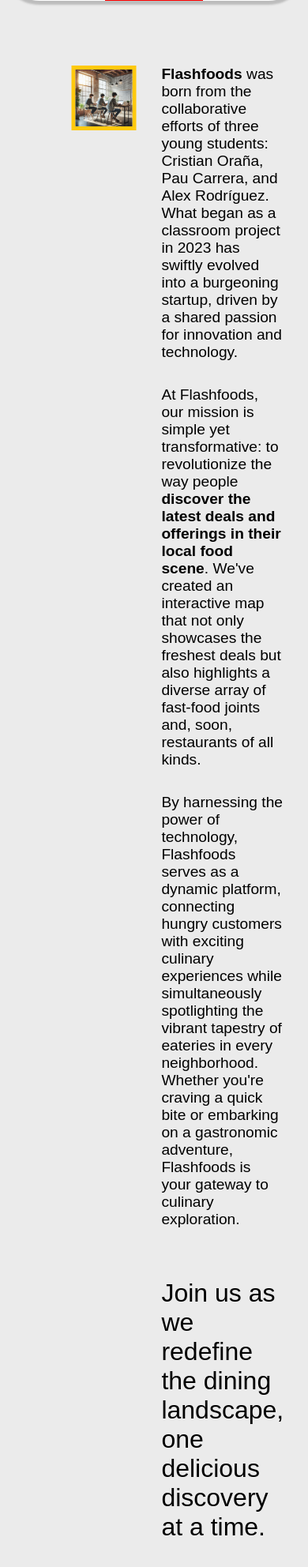
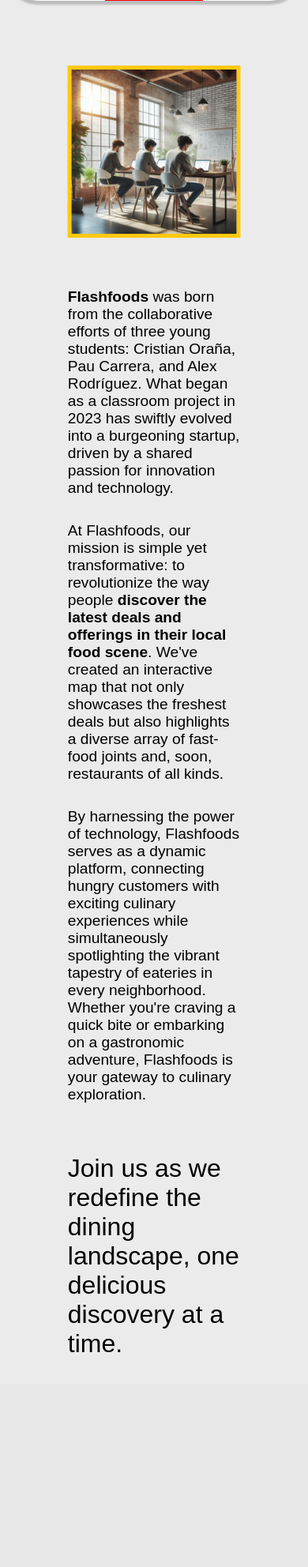
Before and after one commit to krschan/flashfoods, a PHP site: page /view/about-us.php in a window 390 px wide. Shown: the part 316-2300 px from the top of the page at 79% size. After the commit the page ends 2028 px from the top, so only its background shows below. Run offline with PHP 8.4, Linux system fonts and the light colour scheme.

Commit message:
update of 'About us' page + code cleanup

```diff
--- a/src/css/about-us.css
+++ b/src/css/about-us.css
@@ -10,18 +10,18 @@
 }
 
 /* BODY */
-#grey-background {
+#body-background {
   background-color: #ebebeb;
 }
 
 /* RETURN to main page */
-.return {
+.return-button {
   margin-left: 2.5rem;
   position: relative;
   top: 4.5rem;
 }
 
-.div-logo{
+.logo-container{
   text-align: center;
 }
 
@@ -31,14 +31,14 @@
 }
 
 
-#white-background {
+#header-background {
   background-color: white;
   box-shadow: 0 5px 2.5px rgba(0, 0, 0, 0.2);
   border-radius: 0 0 50px 50px;
   margin-top: -35px;
 }
 
-#main-div {
+#content-container {
   width: 70%;
   position: absolute;
   left: 50%;
@@ -49,12 +49,12 @@
   align-items: top;
 }
 
-#div-title {
+#title-container {
   padding-top: 100px;
   text-align: center;
 }
 
-#div-title button {
+#title-container button {
   border: 0;
   border-radius: 0;
   box-shadow: 0 0 0;
@@ -63,7 +63,7 @@
   margin: 0 auto;
 }
 
-#div-title #home-title {
+#title-container #title-button {
   background-color: white;
   color: black;
   border-bottom: 2px solid red;
@@ -107,11 +107,11 @@
   border: 5px solid #ffc90e;
 }
 
-.main-content {
+.text-content {
   width: 65%;
 }
 
-.main-content p{
+.text-content p{
   margin: 2rem 0;
   font-size: 1.2rem;
 }
@@ -120,7 +120,24 @@
   font-weight: bold;
 }
 
-.main-content .join-us {
+.text-content .join-us {
 margin-top: 4rem;
 font-size: 2rem;
 }
+
+/* Responsive design */
+@media screen and (max-width: 768px) {
+  #content-container {
+    flex-direction: column;
+    align-items: center;
+  }
+
+  .main-img {
+    width: 80%;
+    height: auto;
+  }
+
+  .text-content {
+    width: 80%;
+  }
+}
--- a/src/css/style.css
+++ b/src/css/style.css
@@ -204,7 +204,7 @@
   align-items: center;
   justify-content: center;
   background-color: #ffc90e;
-  color: #ffffff;
+  color: #000;
   padding: 15px 5px;
   border-radius: 5px;
   text-decoration: none;
--- a/src/view/about-us.php
+++ b/src/view/about-us.php
@@ -18,30 +18,29 @@
 
 </head>
 
-<body id="grey-background">
-
+<body id="body-background">
 
   <div>
-    <div id="white-background" class="center">
-      <div class="return">
+    <div id="header-background" class="center">
+      <div class="return-button">
         <a href="../index.php">
           <button>Return</button>
         </a>
       </div>
-      <div class="div-logo">
+      <div class="logo-container">
         <a href="../index.php"><img class="logo center" src="../images/flashfoods-logo.png" alt="logo-flashfood"></a>
       </div>
-      <div id="div-title">
+      <div id="title-container">
         <a href="#">
-          <button id="home-title">About us</button>
+          <button id="title-button">About us</button>
         </a>
       </div>
 
     </div>
 
-    <div id="main-div" class="main">
+    <div id="content-container" class="main">
       <img src="../images/about-us-work.jpg" alt="three young entrepeneurs working" class="main-img">
-      <div class="main-content">
+      <div class="text-content">
       <p><span class="bold">Flashfoods</span> was born from the collaborative efforts of three young students: Cristian Oraña, Pau Carrera, and
     Alex Rodríguez. What began as a classroom project in 2023 has swiftly evolved into a burgeoning startup, driven
     by a shared passion for innovation and technology.</p>
```
Also changed, not shown: src/view/nav.php (+4 -4 lines).
